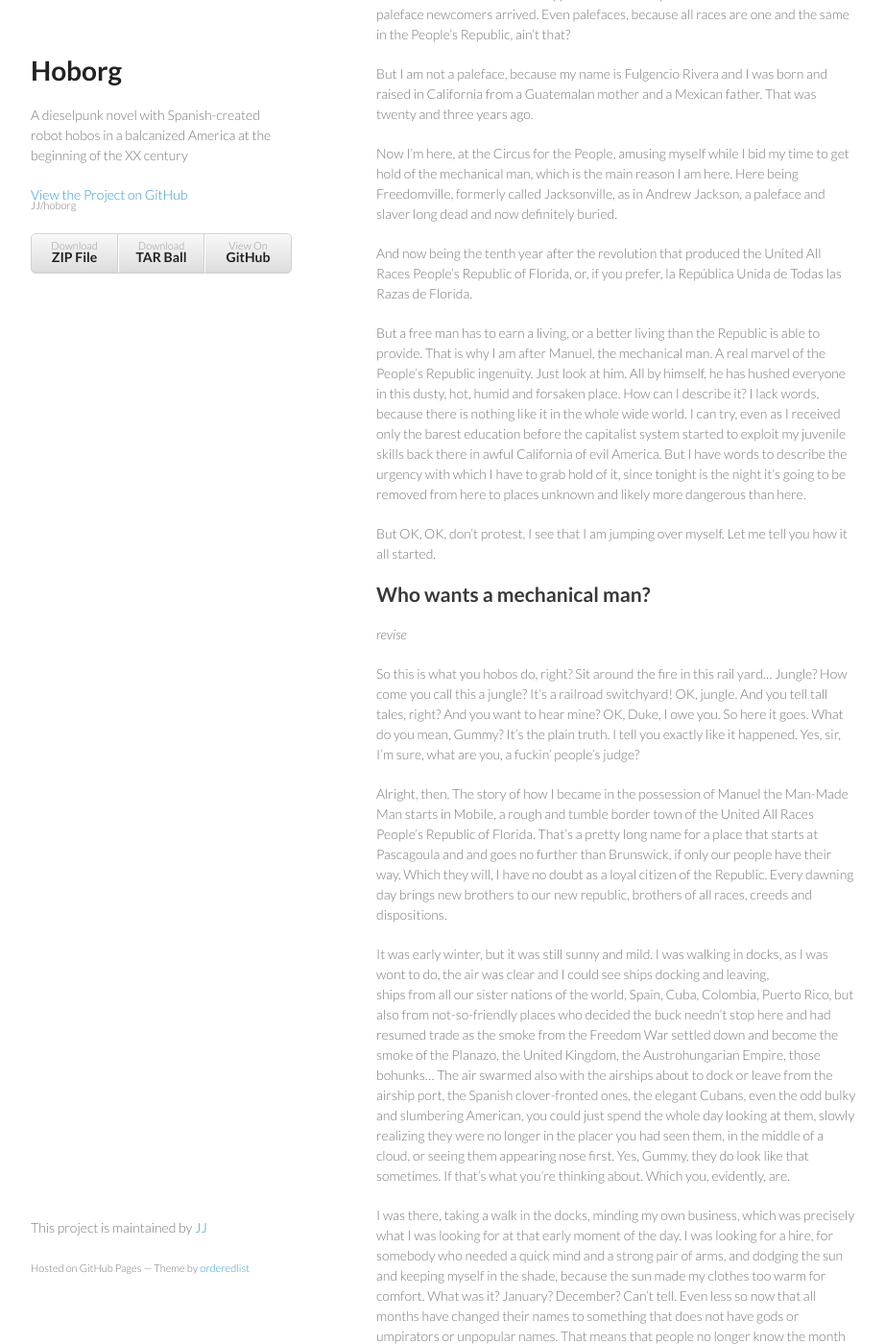
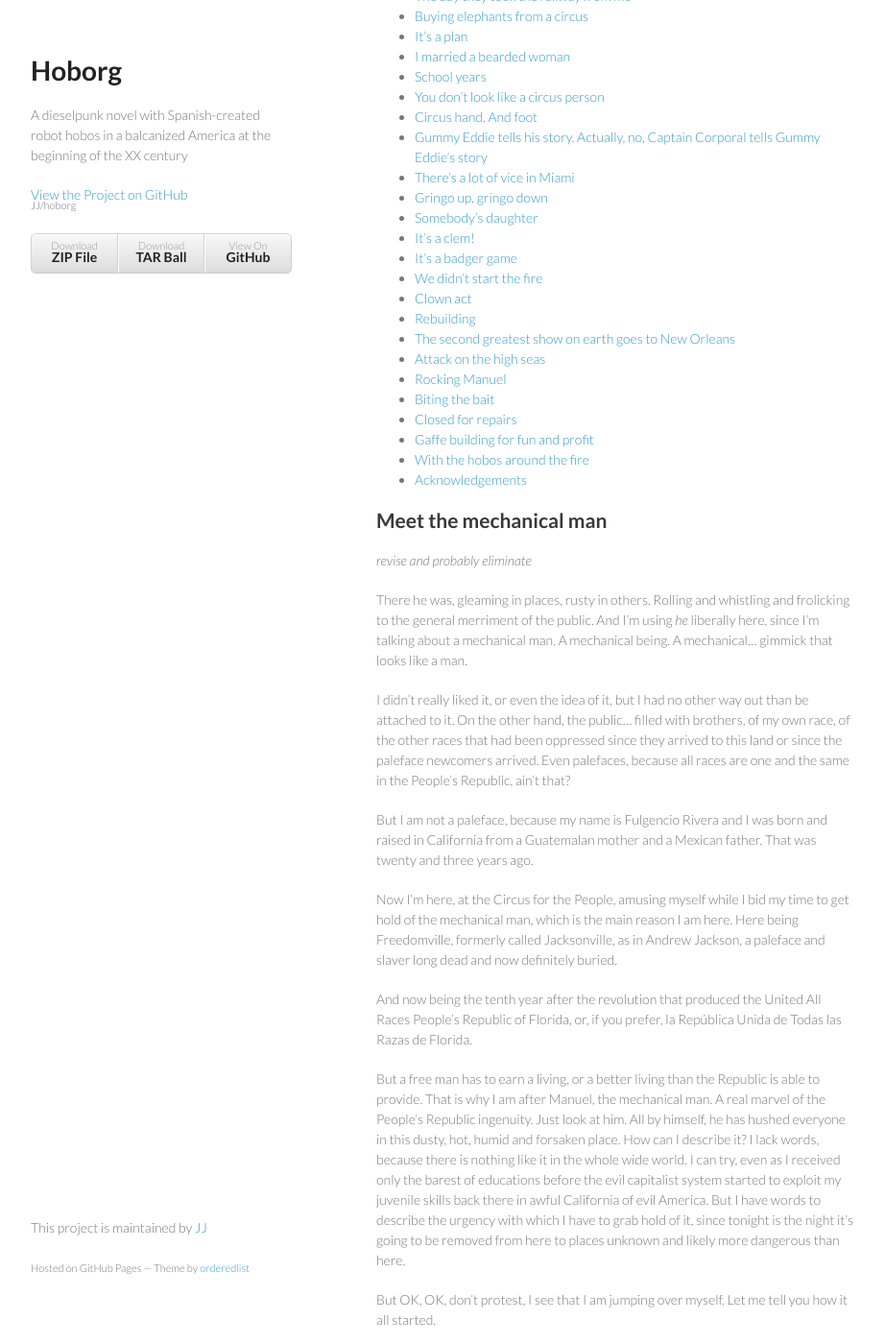
Before and after one commit to JJ/hoborg, a Jekyll site: the page built from text/text.md, in a window 1280 px wide and 1400 px high, scrolled down 452 px. Shown: the whole window at 96% size, without its empty margins (178-1100 px from the left). Built offline with Jekyll 4.4.1, drawn with Linux system fonts in a browser that asks for light colours; some of the changed text lies outside the part shown.

Commit message:
Sync text/text.md from master to gh-pages

```diff
--- a/text/text.md
+++ b/text/text.md
@@ -1,7 +1,6 @@
 ---
 layout: index
 ---
-
 Prologue
 -----------
 
@@ -10,6 +9,13 @@
 forking (that is, creating your very own copy and changing it to your
 liking), or just talking about it.  You can follow its evolution [in
 Twitter @hoborg_novel](http://twitter.com/hoborg_novel).
+
+Table of contents
+----------------------
+
+* For your peruse and joy, here's the table of contents (actually, this line will go)
+{:toc}
+
 
 Meet the mechanical man
 ----------------------------------
@@ -47,8 +53,8 @@
 ingenuity. Just look at him. All by himself, he has hushed everyone in
 this dusty, hot, humid and forsaken place. How can I describe it? I
 lack words, because there is nothing like it in the whole wide
-world. I can try, even as I received only the barest education before
-the capitalist system started to exploit my juvenile skills back there
+world. I can try, even as I received only the barest of educations before
+the evil capitalist system started to exploit my juvenile skills back there
 in awful California of evil America. But I have words to describe the
 urgency with which I have to grab hold of it, since tonight is the
 night it's going to be removed from here to places unknown and likely
@@ -91,22 +97,25 @@
 airship port, the Spanish clover-fronted ones, the elegant Cubans,
 even the odd bulky and slumbering American, you could just spend the
 whole day looking at them, slowly realizing they were no longer in the
-placer you had seen them, in the middle of a cloud, or seeing them
+place you had seen them, in the middle of a cloud, or watching them
 appearing nose first. Yes, Gummy, they do look like that sometimes. If
-that's what you're thinking about. Which you, evidently, are.
-
+that's what you're thinking about. Which you, no doubt, are.
 
 I was there, taking a walk in the docks, minding my own business,
-which was precisely what I was looking for at that early moment of the day. I was
-looking for a hire, for somebody who needed a quick mind and a strong pair
-of arms, and dodging the sun and keeping myself in the shade,
-because the sun made  my clothes too warm for comfort. What was it? January? December? Can't
-tell. Even less so now that all months have changed their names to
-something that does not have gods or umpirators or unpopular names.
-That means that people no longer know the month they are
-in. Not that most of them had ever cared, anyways. And not that I have a
+which was precisely what I was looking for at that early moment of the
+day. I needed a hire, a fix for somebody who needed a quick mind and a strong pair
+of arms, and I kept dodging the sun and keeping myself in the shade,
+because the sun made  my clothes too warm for comfort. What was it?
+Big Winter? Winter's younger brother? Can't
+tell, Rvfo Cuse or Rakko,  less so now that all months have changed their names to
+something that does not have gods or umpirators or unpopular
+names. But it's always little this or big that or whatever berry,
+so... It's Otowosk-rakko now, right? Otowoskuce, you say, Gummy? Can't
+be Ehole, no way, not so cold... Well, people no longer know the month they are
+in. Not that most of us had ever cared, anyways. And not that I have a
 grudge with that, either. It's all for the greater good of the
-Republic, ain't it? Keeping capitalists names out of the Republic.
+Republic, ain't it? Keeping capitalists names out of the Republic and
+putting the names the great spirit of the people gave them. Whatever.
 
 So, it was mild going on warm and these two dandy types came up to me from the sea
 shore, maybe from a ship, dressed to the
```
